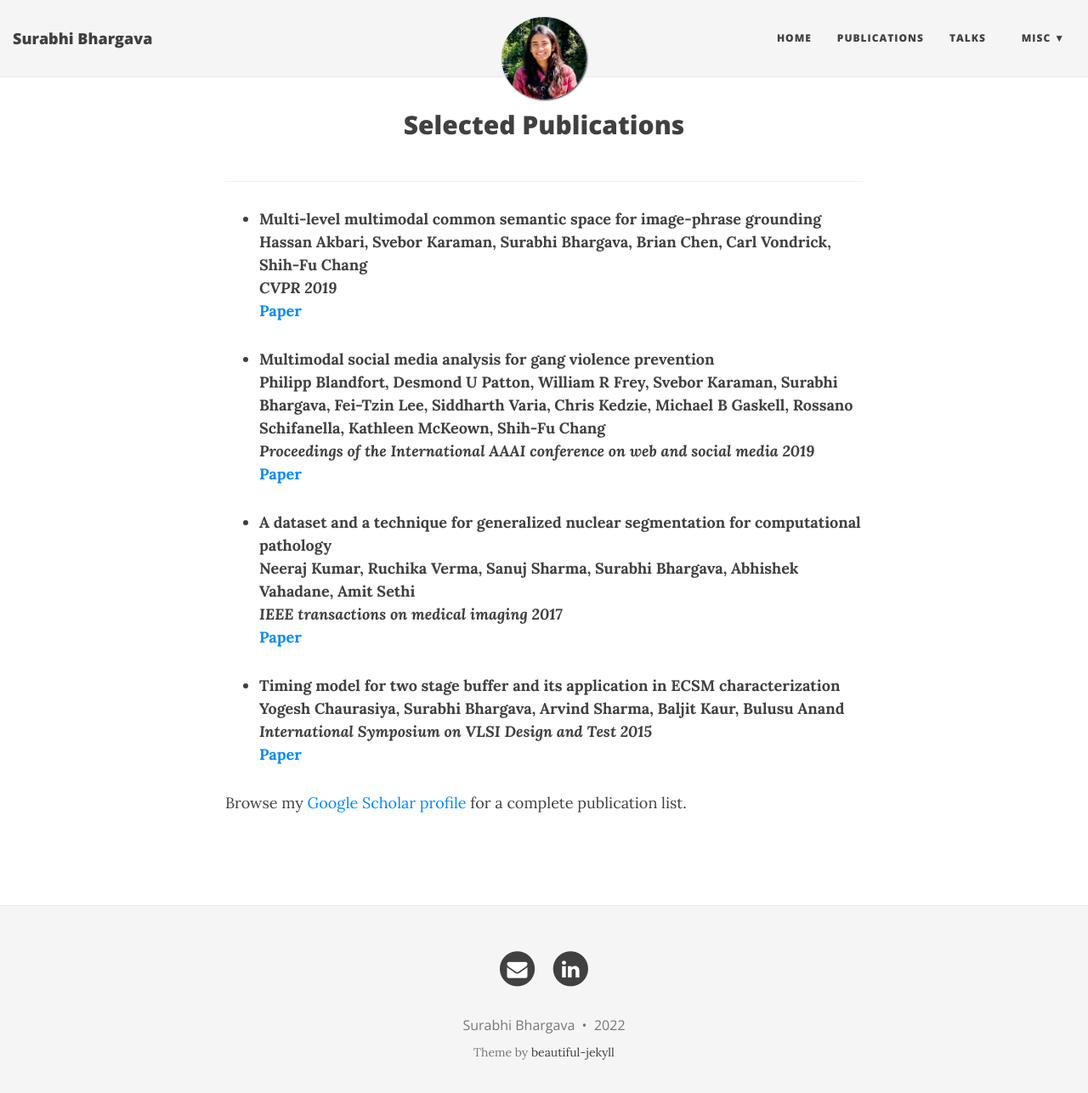
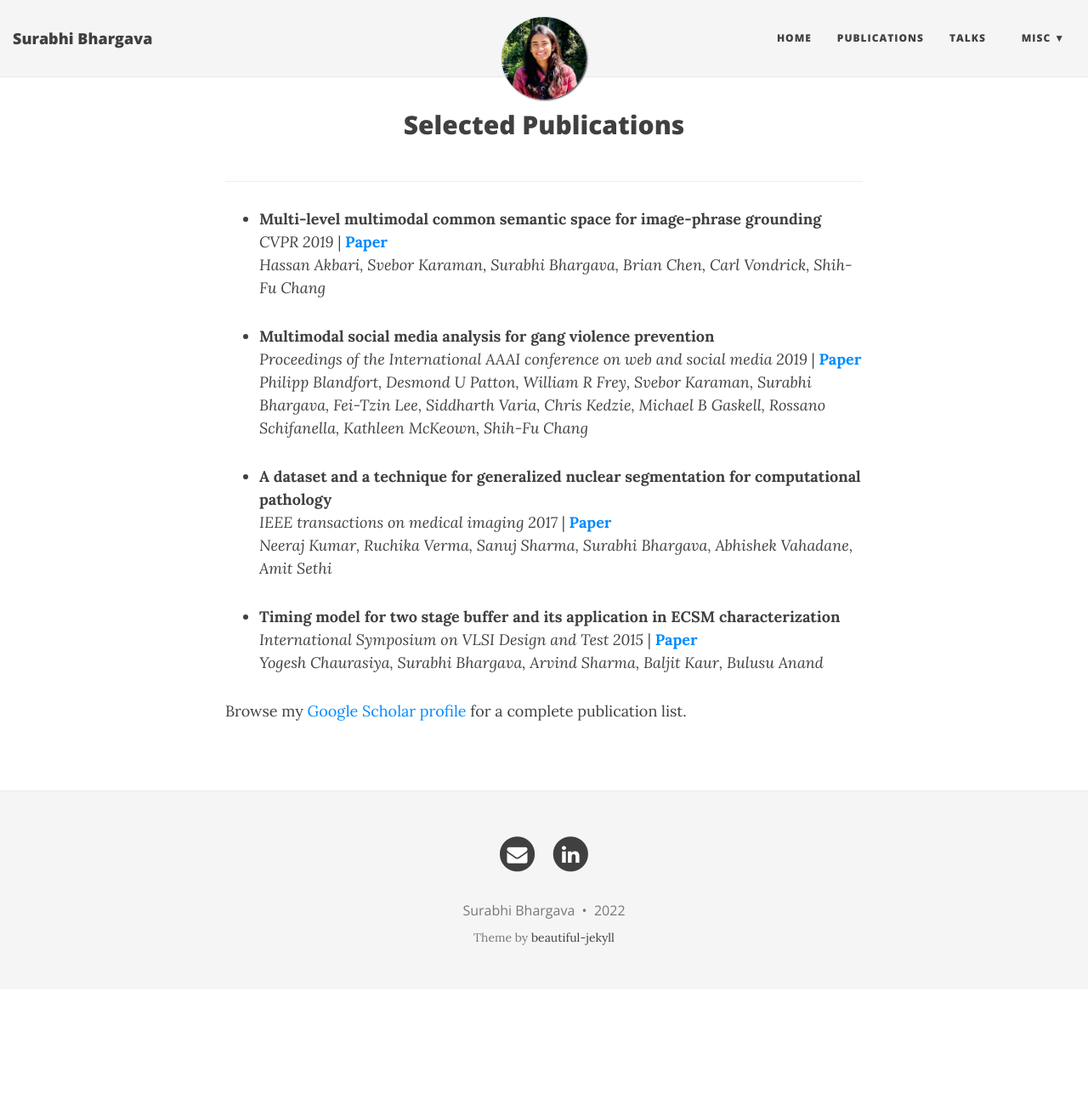
Before and after one commit to surabhibhargava/surabhibhargava.github.io, a Jekyll site: the page built from publications.md, in a window 1280 px wide and 1299 px high. Shown: the top 1286 px of the window at 85% size. Built offline with Jekyll 4.4.1, drawn with Linux system fonts in a browser that asks for light colours; nearby versions of some CDN libraries.

Commit message:
reformat blog and publications and talks pages

```diff
--- a/publications.md
+++ b/publications.md
@@ -5,28 +5,24 @@ title: Selected Publications
 ****
 
 - **Multi-level multimodal common semantic space for image-phrase grounding**
-  **Hassan Akbari, Svebor Karaman, Surabhi Bhargava, Brian Chen, Carl Vondrick, Shih-Fu Chang** <br/>
-  <i>**CVPR 2019**</i> <br/>
-  **<a href="https://openaccess.thecvf.com/content_CVPR_2019/papers/Akbari_Multi-Level_Multimodal_Common_Semantic_Space_for_Image-Phrase_Grounding_CVPR_2019_paper.pdf" target="_blank">Paper</a>**
+  <i>*CVPR 2019*</i> | **<a href="https://openaccess.thecvf.com/content_CVPR_2019/papers/Akbari_Multi-Level_Multimodal_Common_Semantic_Space_for_Image-Phrase_Grounding_CVPR_2019_paper.pdf" target="_blank">Paper</a>** <br/>
+  *Hassan Akbari, Svebor Karaman, Surabhi Bhargava, Brian Chen, Carl Vondrick, Shih-Fu Chang* <br/>
 
 
 - **Multimodal social media analysis for gang violence prevention**
-  **Philipp Blandfort, Desmond U Patton, William R Frey, Svebor Karaman, Surabhi Bhargava, Fei-Tzin Lee, Siddharth Varia, Chris Kedzie, Michael B Gaskell, Rossano Schifanella, Kathleen McKeown, Shih-Fu Chang** <br/>
-  <i>**Proceedings of the International AAAI conference on web and social media 2019**</i> <br/>
-  **<a href="https://ojs.aaai.org/index.php/ICWSM/article/download/3214/3082" target="_blank">Paper</a>**
+  <i>*Proceedings of the International AAAI conference on web and social media 2019*</i> | **<a href="https://ojs.aaai.org/index.php/ICWSM/article/download/3214/3082" target="_blank">Paper</a>** <br/>
+  *Philipp Blandfort, Desmond U Patton, William R Frey, Svebor Karaman, Surabhi Bhargava, Fei-Tzin Lee, Siddharth Varia, Chris Kedzie, Michael B Gaskell, Rossano Schifanella, Kathleen McKeown, Shih-Fu Chang* <br/>
 
 
 - **A dataset and a technique for generalized nuclear segmentation for computational pathology**
-  **Neeraj Kumar, Ruchika Verma, Sanuj Sharma, Surabhi Bhargava, Abhishek Vahadane, Amit Sethi** <br/>
-  <i>**IEEE transactions on medical imaging 2017**</i> <br/>
-  **<a href="https://ieeexplore.ieee.org/document/7872382" target="_blank">Paper</a>**
+  <i>*IEEE transactions on medical imaging 2017*</i> | **<a href="https://ieeexplore.ieee.org/document/7872382" target="_blank">Paper</a>** <br/>
+  *Neeraj Kumar, Ruchika Verma, Sanuj Sharma, Surabhi Bhargava, Abhishek Vahadane, Amit Sethi* <br/>
 
 
 - **Timing model for two stage buffer and its application in ECSM characterization**
-  **Yogesh Chaurasiya, Surabhi Bhargava, Arvind Sharma, Baljit Kaur, Bulusu Anand** <br/>
-  <i>**International Symposium on VLSI Design and Test 2015**</i> <br/>
-  **<a href="https://ieeexplore.ieee.org/abstract/document/7208075" target="_blank">Paper</a>**
+  <i>*International Symposium on VLSI Design and Test 2015*</i> | **<a href="https://ieeexplore.ieee.org/abstract/document/7208075" target="_blank">Paper</a>** <br/>
+  *Yogesh Chaurasiya, Surabhi Bhargava, Arvind Sharma, Baljit Kaur, Bulusu Anand* <br/>
+
 
 Browse my <a href="https://scholar.google.com/citations?user=4SE5ewQAAAAJ&hl=en&authuser=2" target="_blank">Google Scholar profile</a> for a complete publication list.
 <br/>
-<br/>
```
Also changed, not shown: blog.md (+1 -1 lines), talks.md (+4 -4 lines), 3 other files.
